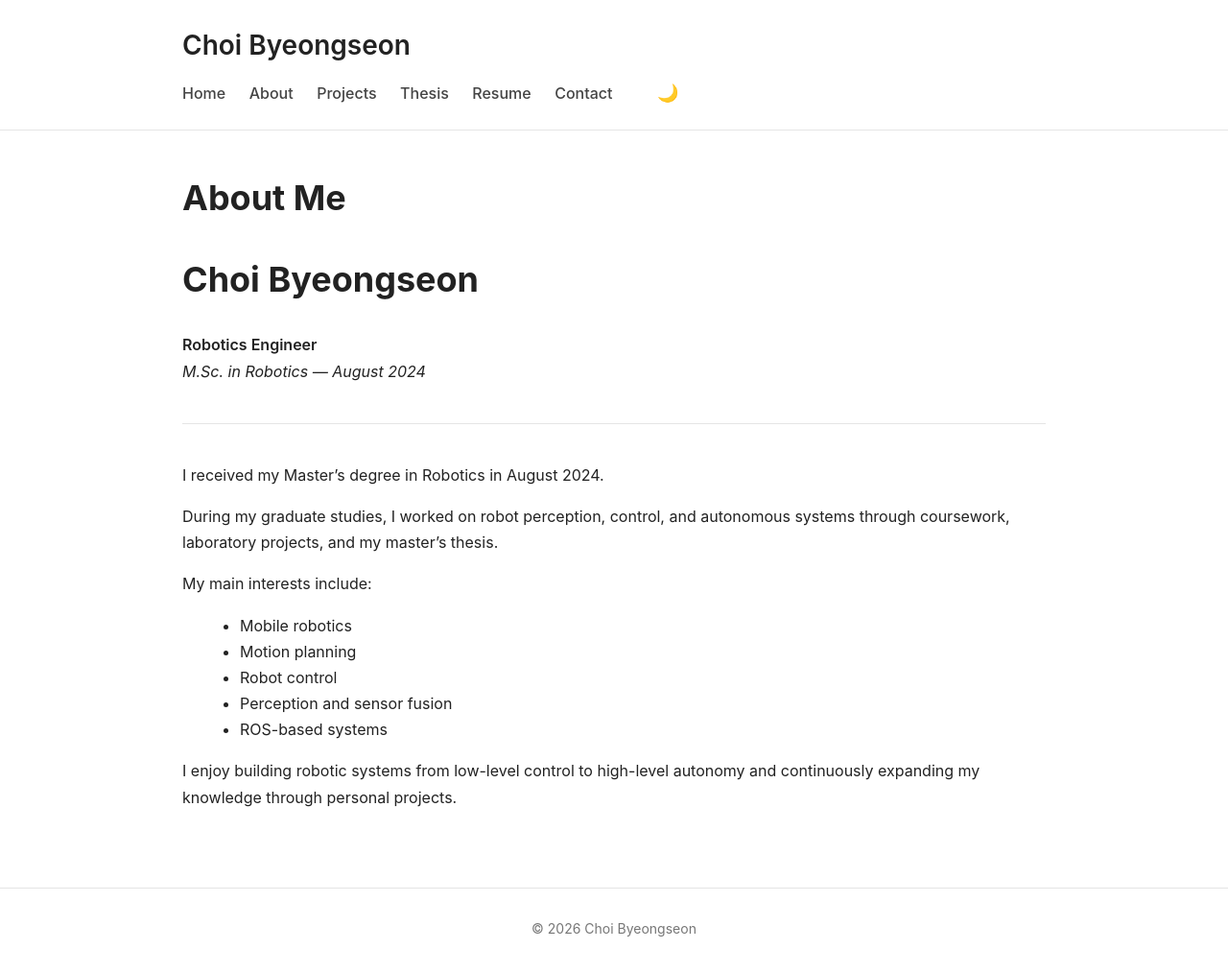
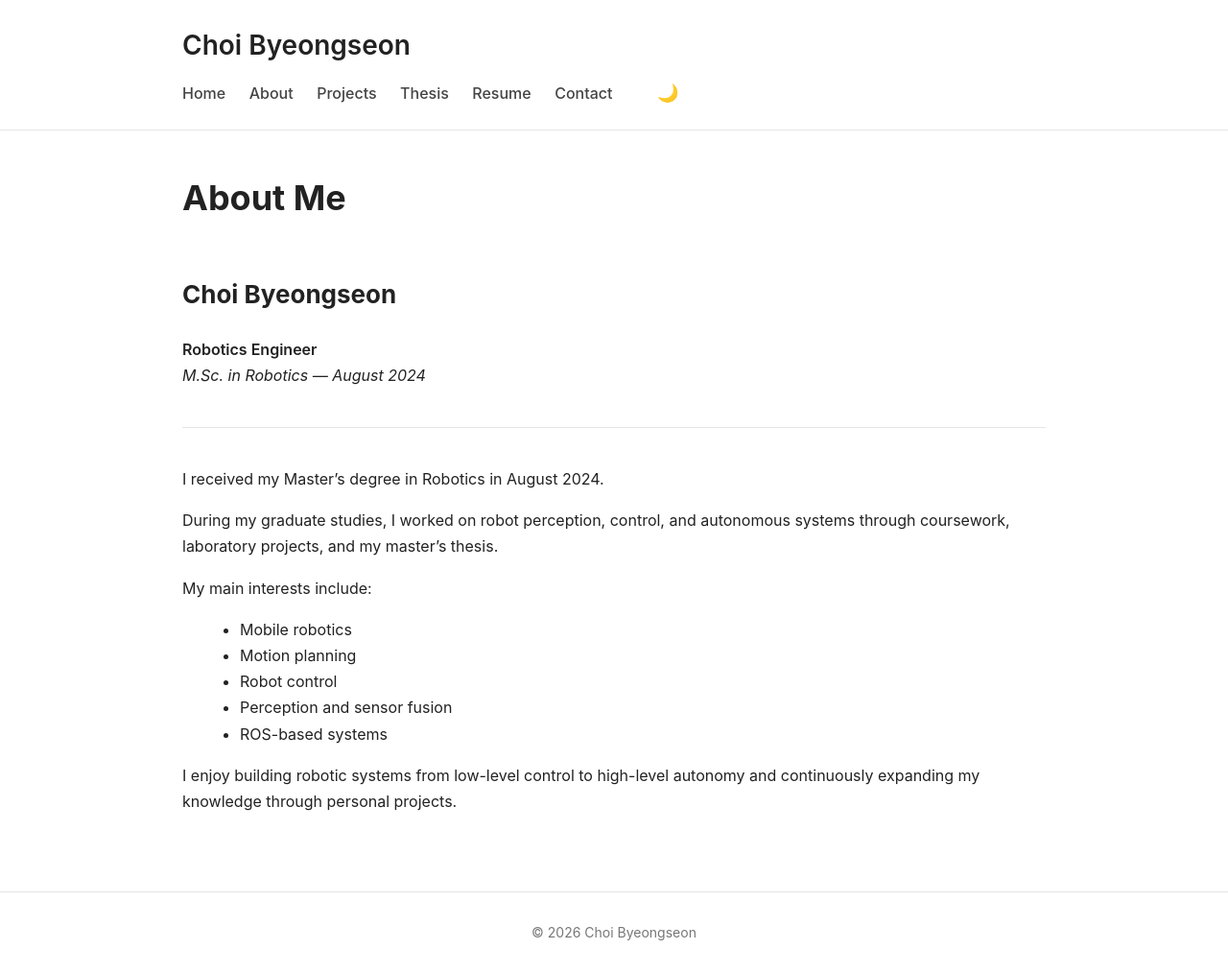
Before and after one commit to SUN1031/SUN1031.github.io, a Jekyll site: the page built from about.md, in a window 1280 px wide. Shown: the whole page at 96% size. Built offline with Jekyll 4.4.1, drawn with Linux system fonts in a browser that asks for light colours.

```diff
--- a/about.md
+++ b/about.md
@@ -5,8 +5,7 @@ title: About
 
 # About Me
 
-# Choi Byeongseon
-
+## Choi Byeongseon
 **Robotics Engineer**
 *M.Sc. in Robotics — August 2024*
 
```
